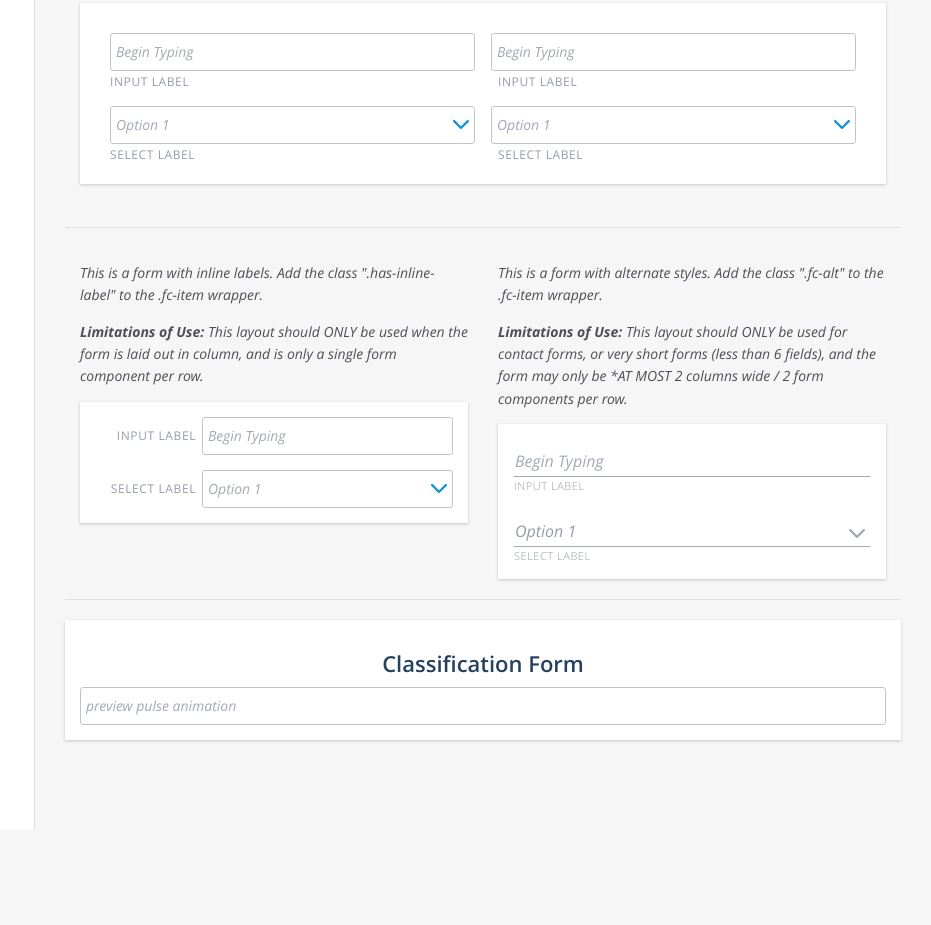
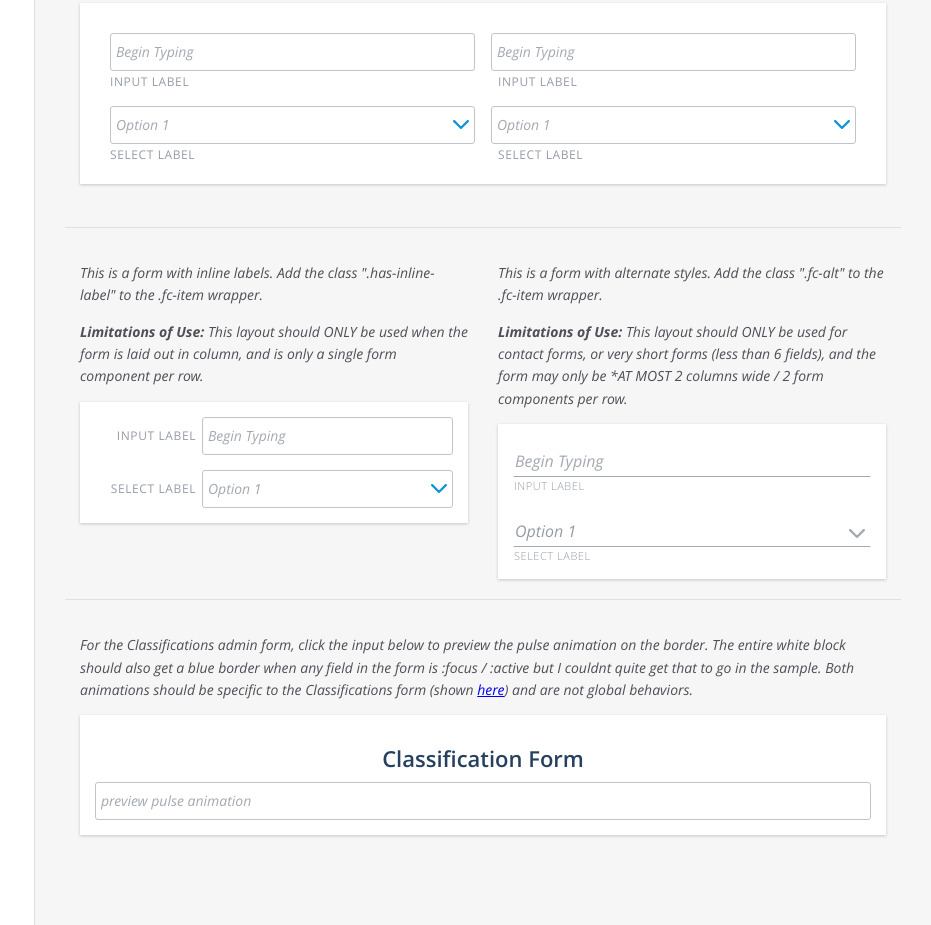
Before and after one commit to mariafromkorea/digital-design-guide, a website: page index.html in a window 1280 px wide. Shown: the part 3418-4343 px from the top of the page, without its empty margins (349-1280 px from the left). Before the commit the page ends 4248 px from the top, so only its background shows below. Drawn offline with Linux system fonts and the light colour scheme.

Commit message:
add tooltip

```diff
--- a/index.html
+++ b/index.html
@@ -395,8 +395,10 @@
               </div>
               <hr/>
               <div class="row">
-                <div class="callout-block columns tiny-12">
-                  <form class="classification-form-animations">
+                  <p class="tooltip columns tiny-12">For the Classifications admin form, click the input below to preview the pulse animation on the border. The entire white block should also get a blue border when any field in the form is :focus / :active but I couldnt quite get that to go in the sample. Both animations should be specific to the Classifications form (shown <a href="https://xd.adobe.com/view/639d27bb-e1f2-42ad-4ef1-a3917753dd0b-15ac/" targe="_blank">here</a>) and are not global behaviors.</p>
+
+                  <div class="columns tiny-12">
+                  <form class="callout-block classification-form-animations">
                     <h5 align="center">Classification Form</h3>
                     <input type="text" placeholder="preview pulse animation" />
                   </form>
```
